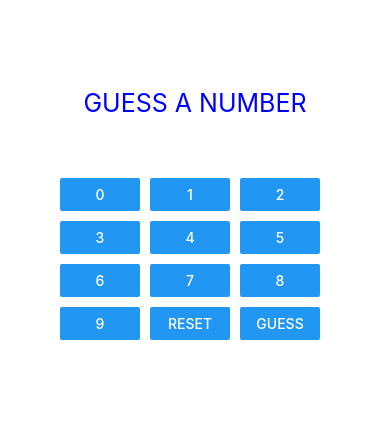
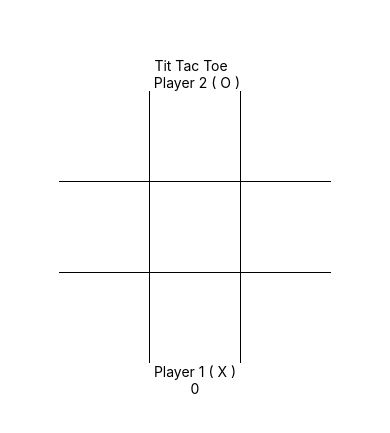
Before and after one commit to Malaika09/Lab-task-, a React Native app: screen / in a window 390 px wide. Shown: the part 195-628 px from the top of the page. Built offline with nearby package versions, Linux system fonts and the light colour scheme.

Commit message:
Update App.js

```diff
--- a/App.js
+++ b/App.js
@@ -1,108 +1,197 @@
-import { StatusBar } from 'expo-status-bar';
-import React, { useState } from 'react';
-import { StyleSheet, Text, View, Button } from 'react-native';
-
+import * as React from 'react';
+import { useState } from 'react'
+import { Text, View, StyleSheet, Pressable } from 'react-native';
+import Constants from 'expo-constants';
 
 export default function App() {
-  const[getrandom] = useState( Math.floor(Math.random()* 100))
-  const [getText, setText] = useState("")
-  const [getResult, setResult] = useState("")
+  const[getturn, setturn] = useState(0);
+  const[getone, setone] = useState("");
+  const[gettwo, settwo] = useState("");
+  const[getthree, setthree] = useState("");
+  const[getfour, setfour] = useState("");
+  const[getfive, setfive] = useState("");
+  const[getsix, setsix] = useState("");
+  const[getseven, setseven] = useState("");
+  const[geteight, seteight] = useState("");
+  const[getnine, setnine] = useState("");
+  const play = (arg) => {
+    if(getturn === 0){
+      if (arg === 1 && getone === ""){
+        setone("X");
+        setturn(1);
+      }
+      else if(arg === 2 && gettwo === ""){
+        settwo("X");
+        setturn(1);
+      }
+      else if(arg === 3 && getthree === ""){
+        setthree("X");
+        setturn(1);
+      }
+      else if(arg === 4 && getfour === ""){
+        setfour("X");
+        setturn(1);
+      }
+      else if(arg === 5 && getfive === ""){
+        setfive("X");
+        setturn(1);
+      }
+      else if(arg === 6 && getsix === ""){
+        setsix("X");
+        setturn(1);
+      }
+      else if(arg === 7 && getseven === ""){
+        setseven("X");
+        setturn(1);
+      }
+      else if(arg === 8 && geteight === ""){
+        seteight("X");
+        setturn(1);
+      }
+      else if(arg === 9 && getnine === ""){
+        setnine("X");
+        setturn(1);
+      }
 
-  const buttonClick = (txt) => {
-    setText(getText +txt)
-  }
-  const reset = () => {
-    // alert(txt)
-    setText("")
-    setResult("")
-  }
-  const game = () => {
-    if(getrandom == getText){
-      setResult("You won")
     }
     else{
-      setResult('You Lost, the number was ' +  getrandom)
+       if (arg === 1 && getone === ""){
+        setone("O");
+        setturn(0);
+      }
+      else if(arg === 2 && gettwo === ""){
+        settwo("O");
+        setturn(0);
+      }
+      else if(arg === 3 && getthree === ""){
+        setthree("O");
+        setturn(0);
+      }
+      else if(arg === 4 && getfour === ""){
+        setfour("O");
+        setturn(0);
+      }
+      else if(arg === 5 && getfive === ""){
+        setfive("O");
+        setturn(0);
+      }
+      else if(arg === 6 && getsix === ""){
+        setsix("O");
+        setturn(0);
+      }
+      else if(arg === 7 && getseven === ""){
+        setseven("O");
+        setturn(0);
+      }
+      else if(arg === 8 && geteight === ""){
+        seteight("O");
+        setturn(0);
+      }
+      else if(arg === 9 && getnine === ""){
+        setnine("O");
+        setturn(0);
+      }
+
     }
   }
+
   return (
     <View style={styles.container}>
-      <Text style={{ fontSize: 25, marginBottom: 50, color: 'blue' }}> GUESS A NUMBER </Text>
-
-      <Text style={{ fontSize: 20, color: 'red', marginBottom: 10}}>{getText}</Text>
-
-     <View style={buttons.button}>
-    <View style={buttons.b}>
-      <Button title= "0" onPress={buttonClick.bind(this, 0)}> </Button>
-      </View>
-    <View style={buttons.b}>
-      <Button title="1"  onPress={buttonClick.bind(this, 1)}> </Button>
-       </View>
-    <View style={buttons.b}>
-      <Button title="2" onPress={buttonClick.bind(this, 2)}> </Button>
-      </View>
+      <View>
+          <Text>Tit Tac Toe  </Text>
       </View>
 
-     <View style={buttons.button}>
-    <View style={buttons.b}>
-      <Button title= "3" onPress={buttonClick.bind(this, 3)}> </Button>
-      </View>
-    <View style={buttons.b}>
-      <Button title="4"  onPress={buttonClick.bind(this, 4)}> </Button>
-       </View>
-    <View style={buttons.b}>
-      <Button title="5" onPress={buttonClick.bind(this, 5)}> </Button>
-      </View>
+       <View>
+          <Text> Player 2 ( O )</Text>
       </View>
 
-     <View style={buttons.button}>
-    <View style={buttons.b}>
-      <Button title= "6" onPress={buttonClick.bind(this, 6)}> </Button>
-      </View>
-    <View style={buttons.b}>
-      <Button title="7"  onPress={buttonClick.bind(this, 7)}> </Button>
-       </View>
-    <View style={buttons.b}>
-      <Button title="8" onPress={buttonClick.bind(this, 8)}> </Button>
-      </View>
+      <View style={styles.button}>
+            <Pressable onPress = {()=> play(1)} style={styles.b}>
+            <Text style={styles.text}> {getone} </Text>
+            </Pressable>
+
+            <Pressable onPress = {()=> play(2)} style={styles.b}>
+            <Text style={styles.text}> {gettwo} </Text>
+            </Pressable>
+
+            <Pressable onPress = {()=> play(3)}  style={styles.btm}>
+            <Text style={styles.text}> {getthree} </Text>
+            </Pressable>
       </View>
 
-    <View style={buttons.button}>
+      <View style={styles.button}>
+            <Pressable onPress = {()=> play(4)} style={styles.b}>
+            <Text style={styles.text}> {getfour} </Text>
+            </Pressable>
 
-      <View style={buttons.b}>
-      <Button title="9"  onPress={buttonClick.bind(this, 9)}> </Button>
+            <Pressable onPress = {()=> play(5)} style={styles.b}>
+            <Text style={styles.text}> {getfive}</Text>
+            </Pressable>
+
+            <Pressable onPress = {()=> play(6)}style={styles.btm}>
+            <Text style={styles.text}> {getsix} </Text>
+            </Pressable>
       </View>
 
-      <View style={buttons.b}>
-      <Button title="RESET" onPress={reset.bind(this)}> </Button>
+      <View style={styles.button}>
+            <Pressable onPress = {()=> play(7)} style={styles.btmright}>
+            <Text style={styles.text}> {getseven} </Text>
+            </Pressable>
+
+            <Pressable onPress = {()=> play(8)} style={styles.btmright}>
+            <Text style={styles.text}> {geteight} </Text>
+            </Pressable>
+
+            <Pressable onPress = {()=> play(9)} style={styles.last}>
+            <Text style={styles.text}> {getnine} </Text>
+            </Pressable>
+      </View>
+      <View>
+          <Text> Player 1 ( X ) </Text>
       </View>
 
-      <View style={buttons.b}>
-      <Button title="GUESS" onPress={game.bind(this)}> </Button>
-      </View>
-      </View>
-
-      <Text> {getResult}</Text>
+      <Text>
+      {getturn}
+      </Text>
     </View>
   );
 }
 
-const buttons = StyleSheet.create({
-  button:{
-    flexDirection: 'row',
-    marginBottom: 10,
-  },
-  b:{
-    marginRight: 10,
-    width: 80,
-  }
-});
-
 const styles = StyleSheet.create({
   container: {
-      flex:1,
+    flex: 1,
     backgroundColor: '#fff',
     alignItems: 'center',
     justifyContent: 'center',
   },
+  button: {
+    flexDirection: 'row',
+  },
+  b :{
+      borderRightStyle: 'solid',
+      borderRightColor: 'black',
+      borderRightWidth: 1,
+      borderBottomStyle: 'solid',
+      borderBottomColor: 'black',
+      borderBottomWidth: 1,
+  },
+  btm: {
+      borderBottomStyle: 'solid',
+      borderBottomColor: 'black',
+      borderBottomWidth: 1,
+  },
+  btmright :{
+      borderRightStyle: 'solid',
+      borderRightColor: 'black',
+      borderRightWidth: 1,
+  },
+  text : {
+      width: 90 ,
+      height: 90,
+      alignItems: 'center',
+      paddingTop: 35 ,
+      fontSize: 20,
+      paddingLeft: 30,
+  }
 
 });
```
Lines whose indentation alone changed are shown as unchanged.
